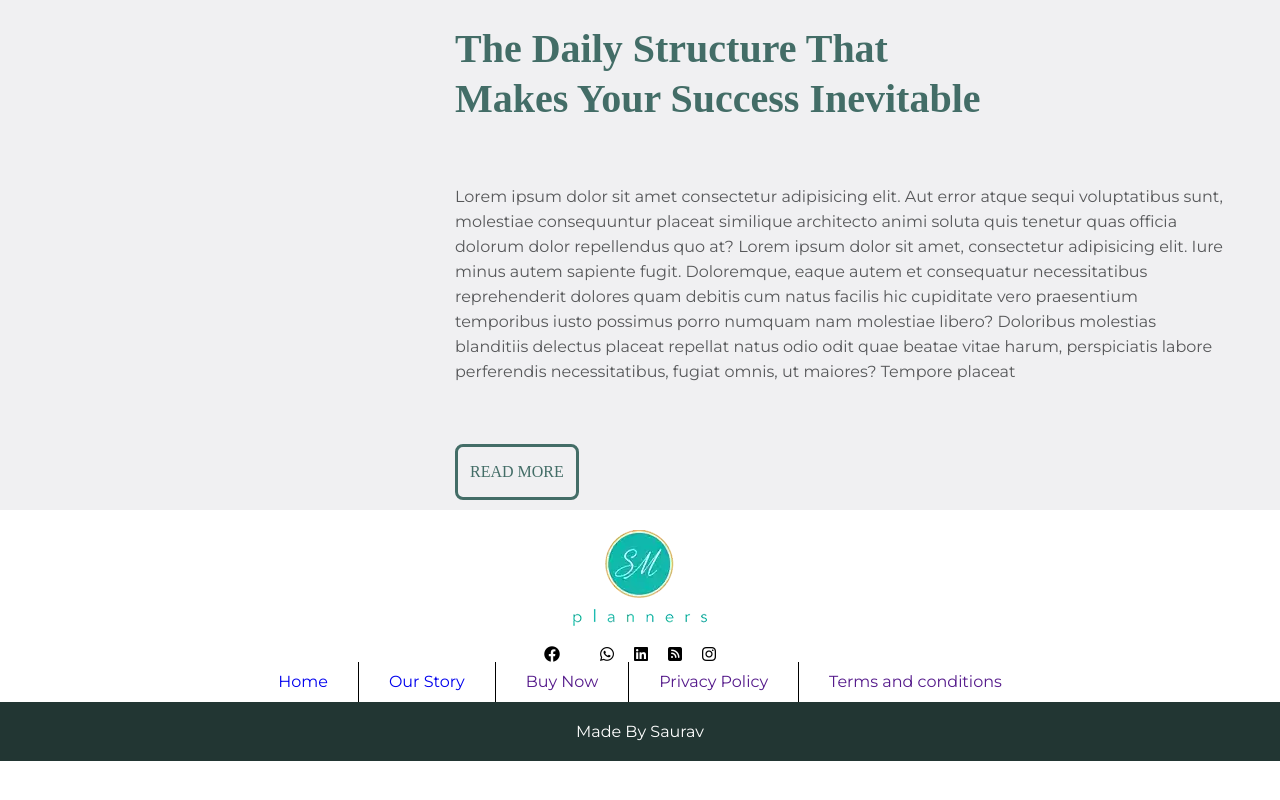
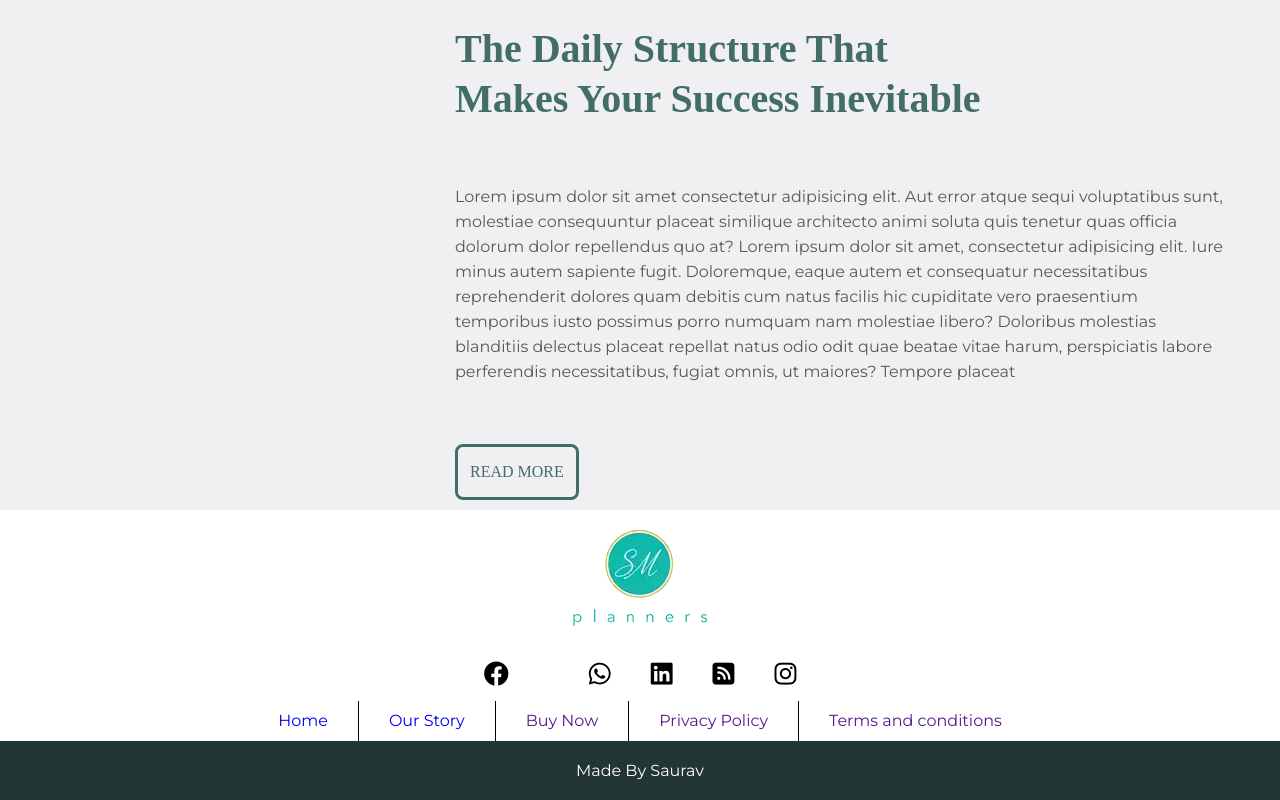
Before and after one commit to asdasd250611/sm-planner, a plain HTML site: page ourstory.html in a window 1280 px wide. Shown: the part 658-1458 px from the top of the page. Before the commit the page ends 1419 px from the top, so only its background shows below. Drawn offline with Linux system fonts and the light colour scheme.

Commit message:
Add files via upload

```diff
--- a/css/style.css
+++ b/css/style.css
@@ -125,7 +125,7 @@ li .active{
 }
 .wrap-2{
 
-    background: url(../img/bgs1.png)
+    background: url(../img/bgs1.webp)
     no-repeat center top/cover;
     text-align: center;
 }
@@ -169,7 +169,7 @@ text-align: center;
     font-size: 30px;
 }
 .wrap-4 {
-    background: url(../img/BGWARP4.png) no-repeat;
+    background: url(../img/BGWARP4.webp) no-repeat;
     background-color: #f0f0f2;
 
 }
@@ -278,7 +278,10 @@ text-align: center;
   .ourstory p{
     margin: 50px 0 ;
   }
-
+  i{
+    font-size: 25px;
+margin: 15px 20px 15px;
+  }
 
   @media screen and (max-width:1220px) {
     .wrap-4{
@@ -295,12 +298,16 @@ text-align: center;
     .wrap-4{text-align: center;}
 .col-t-6{flex-basis:50% ;max-width:50%;}
 
+
   }
   @media screen and (max-width:767px) {
-
+    iframe{
+        height: auto;
+    }
 
   }
   @media screen and (max-width:460px) {
+
 
     .wrap-7 ul li a{
         padding: 5px;
@@ -329,6 +336,5 @@ text-align: center;
     .soc{margin: 10px -16px;}
     nav{ display: none;}
 
+
   }
-i{
-    margin-right:20px;}
```
